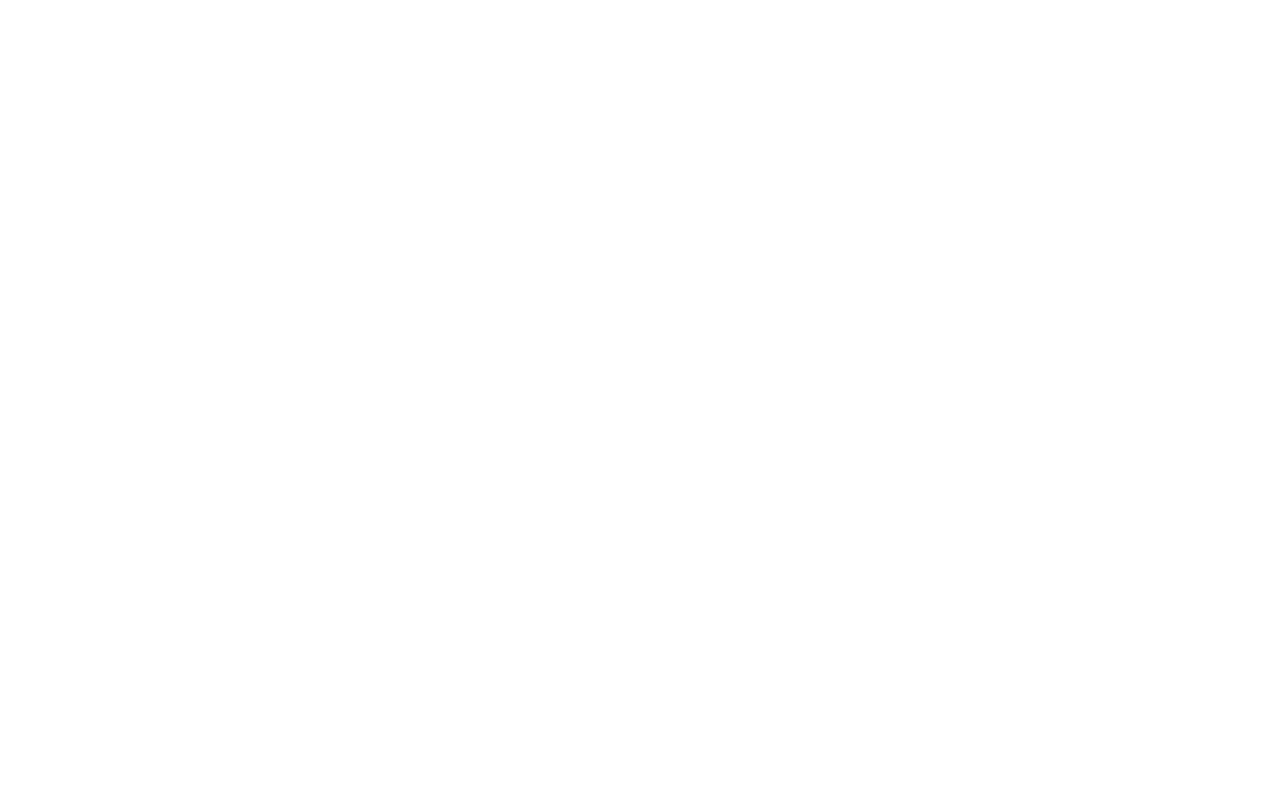
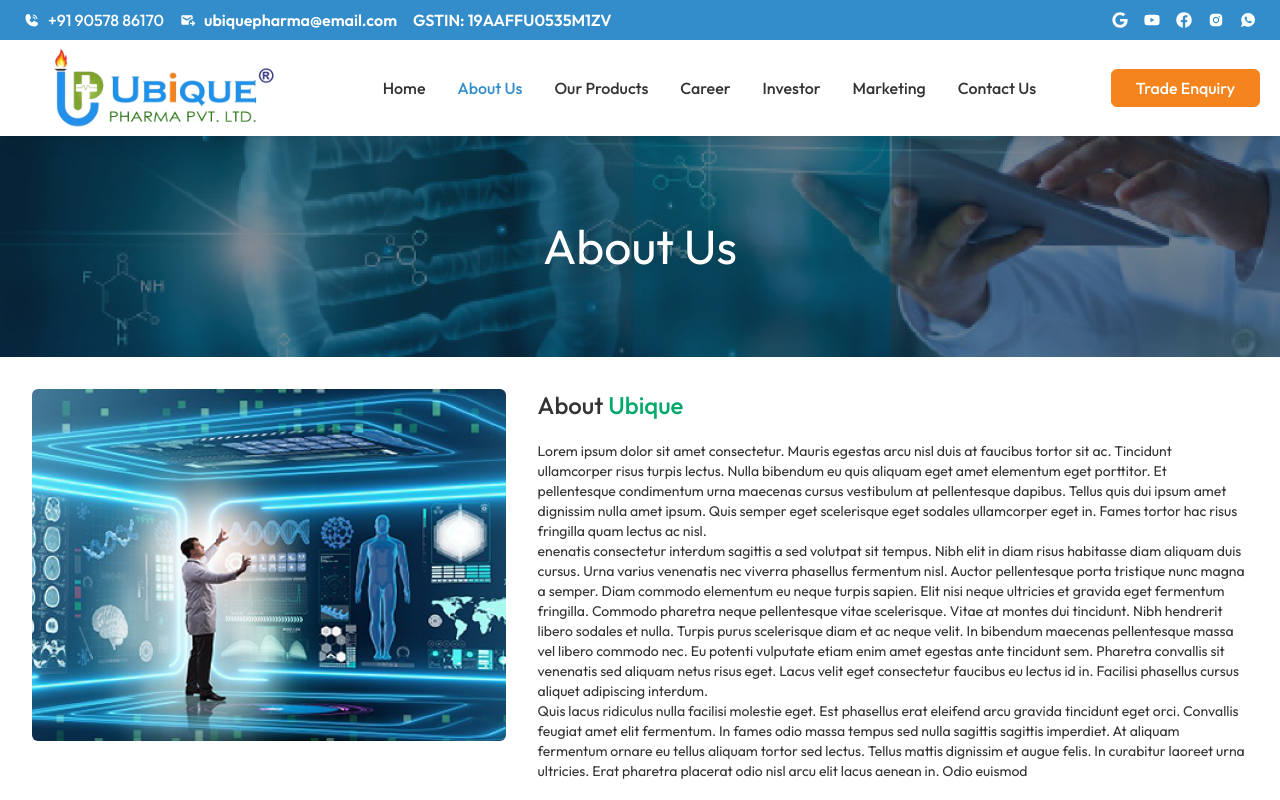
Before and after one commit to rebootAcc/ubiquephermafrontend, a React (Vite) app: page /about-us in a window 1280 px wide. Before the commit this address had no page. Shown: the top 800 px of the page. Built offline with nearby package versions, Linux system fonts and the light colour scheme.

Commit message:
modified

```diff
--- a/src/App.jsx
+++ b/src/App.jsx
@@ -4,12 +4,17 @@
 import "slick-carousel/slick/slick.css";
 import "slick-carousel/slick/slick-theme.css";
 import ContactUS from "./pages/ContactUs";
+import AboutUs from "./pages/AboutUs";
+import OurProducts from "./pages/OurProducts";
 
 function App() {
   return (
     <>
       <Routes>
         <Route path="/" element={<Home />} />
+        <Route path="/about-us" element={<AboutUs />} />
+        <Route path="/our-products" element={<OurProducts />} />
+
         <Route path="/contact-us" element={<ContactUS />} />
       </Routes>
     </>
--- a/src/components/global/Header.jsx
+++ b/src/components/global/Header.jsx
@@ -10,7 +10,7 @@
 
   const NavElement = [
     { name: "Home", link: "/" },
-    { name: "About Us", link: "/aboutus" },
+    { name: "About Us", link: "/about-us" },
     { name: "Our Products", link: "/our-products" },
     { name: "Career", link: "/career" },
     { name: "Investor", link: "/investor" },
--- /dev/null
+++ b/src/components/global/SubBanner.jsx
@@ -0,0 +1,44 @@
+import React, { useState, useEffect } from "react";
+
+const preloadImage = (src) => {
+  return new Promise((resolve, reject) => {
+    const img = new Image();
+    img.src = src;
+    img.onload = () => resolve(src);
+    img.onerror = (err) => reject(err);
+  });
+};
+
+const SubBanner = ({ heading }) => {
+  const [loadedImg, setLoadedImg] = useState(null);
+
+  useEffect(() => {
+    preloadImage("/images/subbanner.png")
+      .then((src) => {
+        setLoadedImg(src);
+      })
+      .catch((err) => {
+        console.error("Failed to load image", err);
+      });
+  }, ["/images/subbanner.png"]);
+
+  return (
+    <div className="relative bg-[#002a66d8]">
+      {loadedImg ? (
+        <img
+          className="w-full h-auto object-cover resize bg-cover opacity-80"
+          src={loadedImg}
+          alt="Background"
+        />
+      ) : null}
+
+      <div className="absolute inset-0 z-10 flex flex-col items-center justify-center h-full">
+        <h1 className="sm:text-xl md:text-4xl lg:text-5xl text-white text-center text-shadow">
+          {heading}
+        </h1>
+      </div>
+    </div>
+  );
+};
+
+export default SubBanner;
--- a/src/components/ourproduct/ProductCard.jsx
+++ b/src/components/ourproduct/ProductCard.jsx
@@ -31,14 +31,23 @@
         <div className="text-custom-lite-gray ">
           Pack Size <span className="text-custom-black">{packagingsize}</span>
         </div>
-
-        <div className="flex flex-wrap break-words">
-          {details.map((item, index) => (
-            <div key={index} className="text-sm text-custom-black font-medium">
-              {item.molecule} {item.strength},
-            </div>
-          ))}
+        <div className="line-clamp-3">
+          <p className="text-sm text-custom-black font-medium">
+            {details.map((item, index) => (
+              <span key={index} className="mr-2  inline-block">
+                {item.molecule} {item.strength},
+              </span>
+            ))}
+          </p>
         </div>
+      </div>
+      <div className="grid grid-cols-2 gap-4 font-medium">
+        <button className="h-[2rem] flex justify-center items-center rounded-sm text-sm text-custom-green bg-[#F7F7F7]">
+          Order Now
+        </button>
+        <button className="h-[2rem] flex justify-center items-center rounded-sm text-sm text-custom-orange bg-[#F7F7F7]">
+          Enquiry Now
+        </button>
       </div>
     </div>
   );
--- /dev/null
+++ b/src/pages/AboutUs.jsx
@@ -0,0 +1,17 @@
+import React from "react";
+import MainPageTemplate from "../templates/MainPageTemplate";
+import SubBanner from "../components/global/SubBanner";
+import AboutUsSection from "../components/aboutus/AboutUsSection";
+import EnquiryBoxComponent from "../components/contact/EnquiryBoxComponent";
+
+const AboutUs = () => {
+  return (
+    <MainPageTemplate>
+      <SubBanner heading={"About Us"} />
+      <AboutUsSection />
+      <EnquiryBoxComponent />
+    </MainPageTemplate>
+  );
+};
+
+export default AboutUs;
--- /dev/null
+++ b/src/pages/OurProducts.jsx
@@ -0,0 +1,45 @@
+import React from "react";
+import MainPageTemplate from "../templates/MainPageTemplate";
+import SubBanner from "../components/global/SubBanner";
+import SearchSection from "../components/global/SearchSection";
+import ProductCard from "../components/ourproduct/ProductCard";
+
+const OurProducts = () => {
+  const products = [
+    {
+      imgsrc: "/images/products.png",
+      medicinename: "Uvit 40 Capsule",
+      medicinemrp: "100",
+      medicineptr: "100",
+      medicinepts: "100",
+      packagingsize: "1U",
+      details: [
+        { molecule: "Paracetamol", strength: "500mg" },
+        { molecule: "Paracetamol2", strength: "1500mg" },
+
+        { molecule: "Paracetamol2", strength: "1500mg" },
+        { molecule: "Paracetamol andk ", strength: "1500mg 200mg" },
+      ],
+    },
+  ];
+  return (
+    <MainPageTemplate>
+      <SubBanner heading={"Our Products"} />
+      <SearchSection />
+      <div className="xl:p-16 lg:p-8 p-4 flex flex-col gap-6">
+        <h1 className=" flex justify-center items-center xl:text-4xl font-semibold lg:text-3xl text-2xl text-custom-black">
+          Our Product
+        </h1>
+        <div className="grid md:grid-cols-3 grid-cols-2 lg:grid-cols-4 gap-4">
+          {products.map((item, index) => (
+            <div className="" key={index}>
+              <ProductCard content={item} />
+            </div>
+          ))}
+        </div>
+      </div>
+    </MainPageTemplate>
+  );
+};
+
+export default OurProducts;
```
Also changed, not shown: public/images/subbanner.png (added), 1 other file (tests, documents, lock files or other folders).
